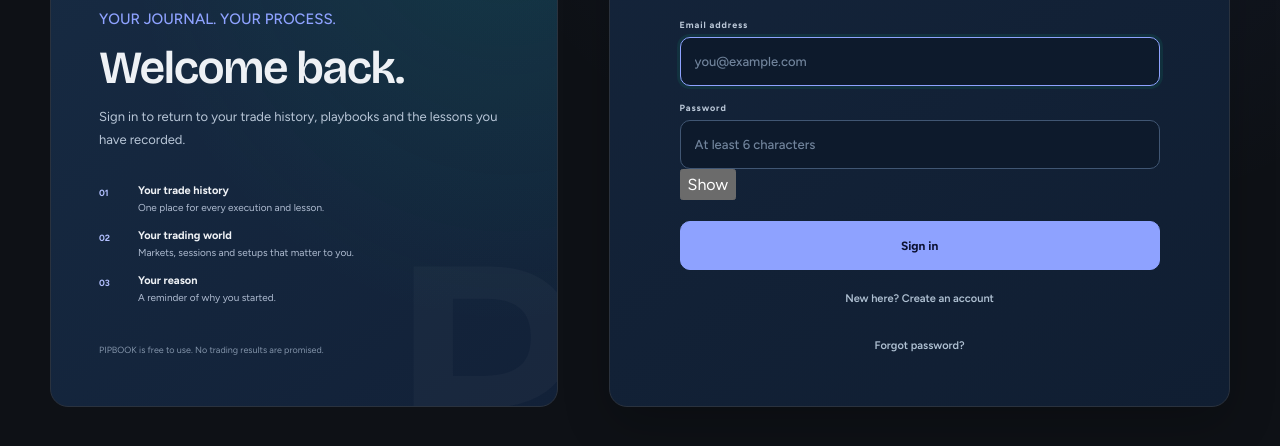
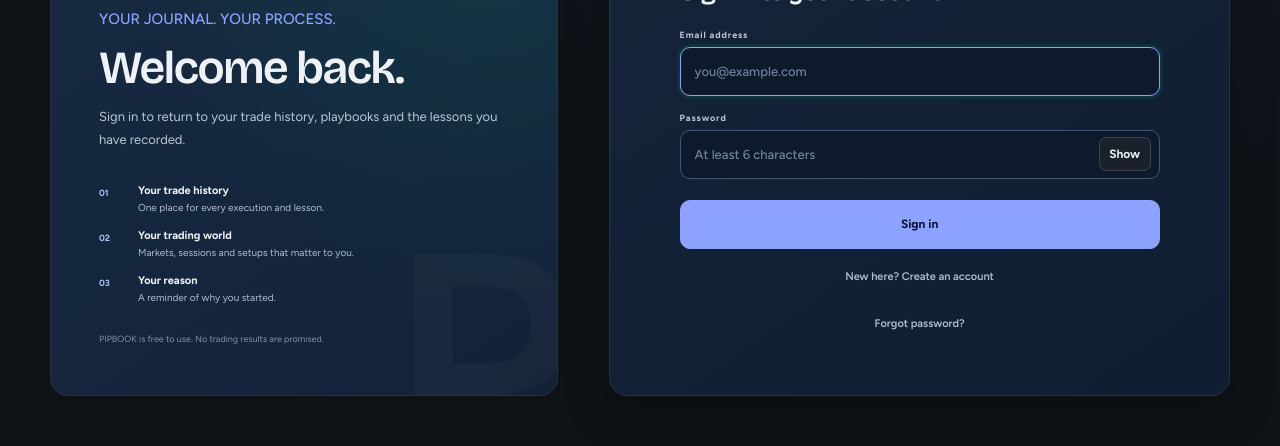
Before and after one commit to maxitradez/tradingjournal, a plain HTML site: page index.html in a window 1280 px wide. Both pictures are taken after a click on the button "Log in". Shown: the part 224-670 px from the top of the page. Drawn offline with nearby package versions, Linux system fonts and the light colour scheme.

Commit message:
Style password visibility control on authentication form

```diff
--- a/app-redesign.css
+++ b/app-redesign.css
@@ -257,3 +257,39 @@ html body.mobile-nav-open #fab { visibility:hidden !important; pointer-events:no
     line-height:1.55;
   }
 }
+
+
+/* Password visibility control on the public authentication form */
+#public-auth .auth-password-control {
+  position:relative;
+  display:flex;
+  align-items:center;
+  width:100%;
+}
+#public-auth .auth-password-control input {
+  width:100%;
+  padding-right:76px;
+}
+#public-auth .auth-password-toggle {
+  position:absolute;
+  right:9px;
+  top:50%;
+  transform:translateY(-50%);
+  min-width:52px;
+  min-height:34px;
+  padding:6px 9px;
+  border:1px solid var(--line-strong);
+  border-radius:7px;
+  background:var(--surface-2);
+  color:var(--fg);
+  font:650 12px/1 var(--font-body);
+  cursor:pointer;
+}
+#public-auth .auth-password-toggle:hover {
+  border-color:var(--accent);
+  color:var(--accent);
+}
+#public-auth .auth-password-toggle:focus-visible {
+  outline:2px solid var(--accent);
+  outline-offset:2px;
+}
```
